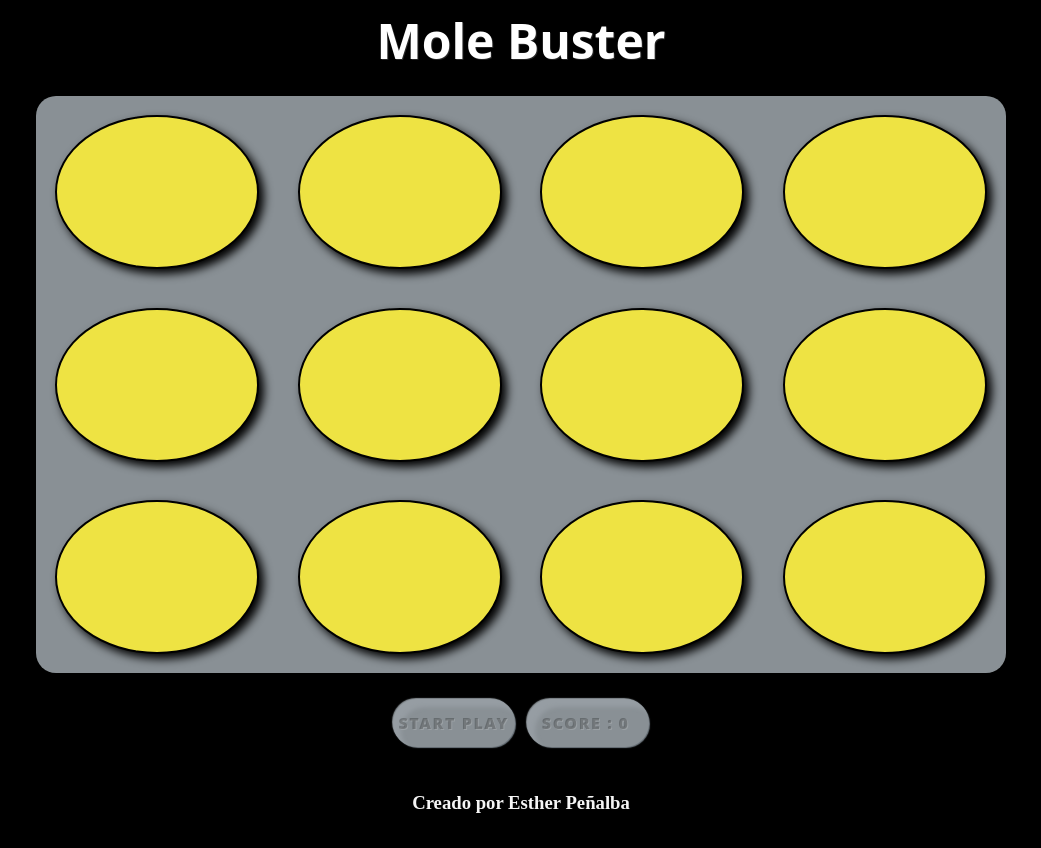
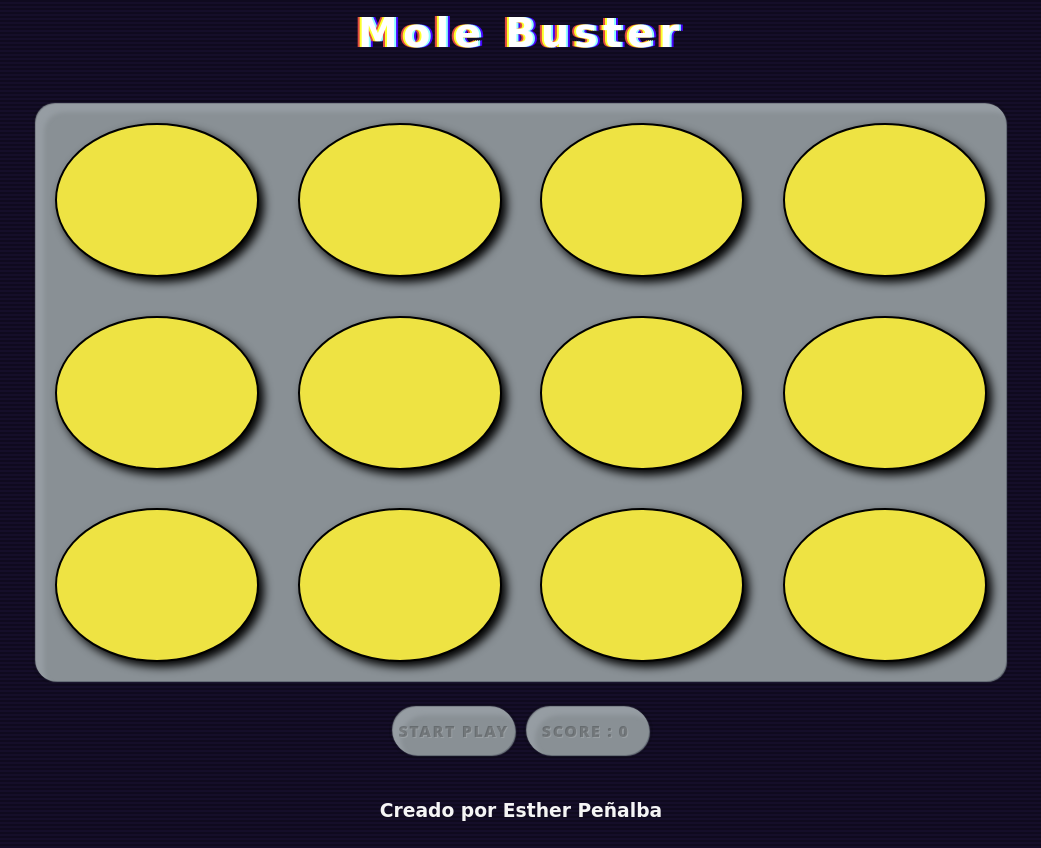
Before and after one commit to AncapOJ/molebuster, a plain HTML site: page index.html in a window 1280 px wide. Shown: the whole page, without its empty margins (119-1160 px from the left). Drawn offline with Linux system fonts and the light colour scheme.

Commit message:
title and background

```diff
--- a/app.js
+++ b/app.js
@@ -8,11 +8,11 @@ function startPlay() {
 
     score.textContent=0;
 
-    const fun = setInterval(play,2*1000);
+    const fun = setInterval(play,1*1000);
     setTimeout(function () {
         clearInterval(fun);
         alert('Tiempo!')
-    }, 20*1000);
+    }, 30*1000);
 
 }
 
@@ -31,6 +31,6 @@ function play (){
     })
     setTimeout(function(){
         circles[number-1].classList.remove('out') ;
-    },1*1000);
+    },.7*1000);
 
 }
--- a/style.scss
+++ b/style.scss
@@ -3,7 +3,6 @@
     --button-height: 3rem;
     --color-text: rgba(0,0,0,.25);
     --color-text-shadow: rgba(255,255,255,.15);
-    --color-page-bg:#B9B5AA;
     --color-bg:#899095;
     --color-bg-light:#969DA3;
     --color-bg-dark: #7D878F;
@@ -13,29 +12,42 @@
     --color-tab-focus: rgba(255,255,255,.15);
 }
 
+body, html {
+    font-family: 'Press Start 2P', cursive;
+    background: repeating-linear-gradient(
+    to bottom,
+    #0f0a1e,
+    #0f0a1e 2px,
+    lighten(#0f0a1e, 3%) 2px,
+    lighten(#0f0a1e, 3%) 4px
+  )
+
+}
 .header {
     border-radius: 10px;
     height: 10vh;
     display: flex;
     align-items: center;
     justify-content: center;
-    z-index: 1;
+
 
     h1{
-        font-size:3rem;
-        font-family: 'Open Sans', sans-serif;
-        color:white;
         text-shadow: 1px 1px var(--color-text-shadow);
+        height: 90px;
+        color: white;
+        width: 100%;
+        text-align: center;
+        padding-top: 20px;
+        font-size: 40px;
+        line-height: 40px;
+        letter-spacing: 5px;
+        text-shadow: -2px 0 0 #fdff2a,
+            -4px 0 0 #df4a42,
+            2px 0 0 #91fcfe,
+            4px 0 0 #4405fc;
+
 
     }
-}
-
-body, html {
-    background-color:  #000000 ;
-
-    background-repeat: no-repeat;
-    background-position: center;
-    margin: 0;
 }
 
 main{
@@ -50,7 +62,6 @@ main{
 
 }
 
-
 .mol {
 
     display:inline-block;
@@ -58,6 +69,12 @@ main{
     margin-top: 2vh;
     z-index: 1;
     background-color:  var(--color-bg);
+    box-shadow:
+          -1px  -1px 1px var(--color-bg), //top highlight
+          0 0 0 4px var(--color-overlay-medium), //outer shadow
+          1px  1px 1px var(--color-bg-dark), //bottom lowlight
+          inset .0 .0 .0 var(--color-overlay-dark), //inset shadow
+          inset .5rem .5rem .25rem var(--color-bg-light) //but
 }
 
 .mol_big{
@@ -80,6 +97,7 @@ main{
     box-shadow: 5px 5px 10px black;
     cursor: url(/images/pixlr-bg-result.png),pointer;
     z-index: 1;
+
 
 
 }
```
Also changed, not shown: style.css, 1 other file.
